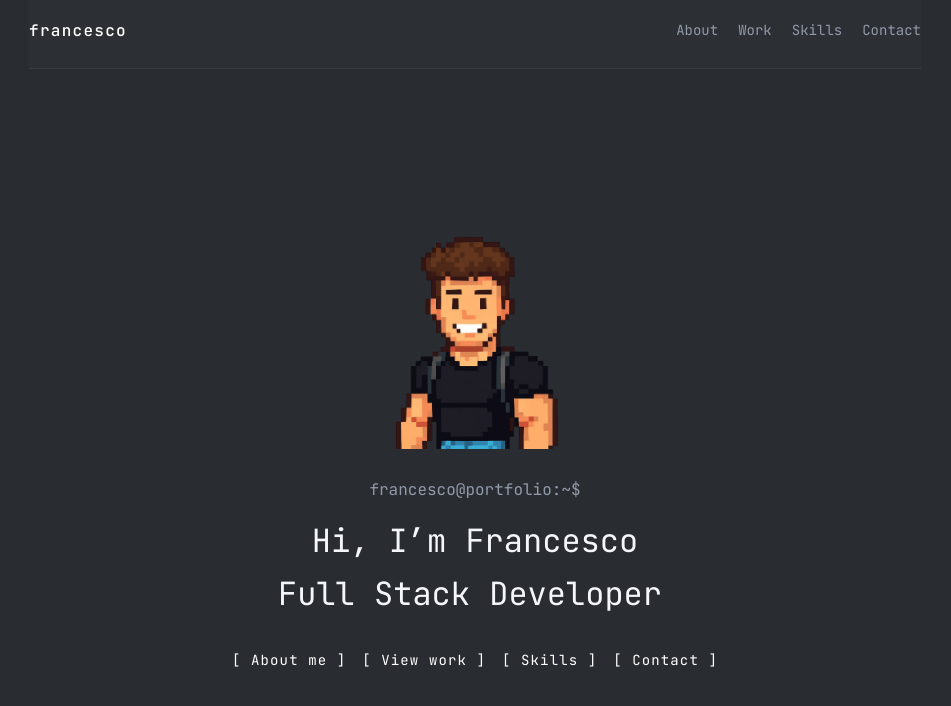
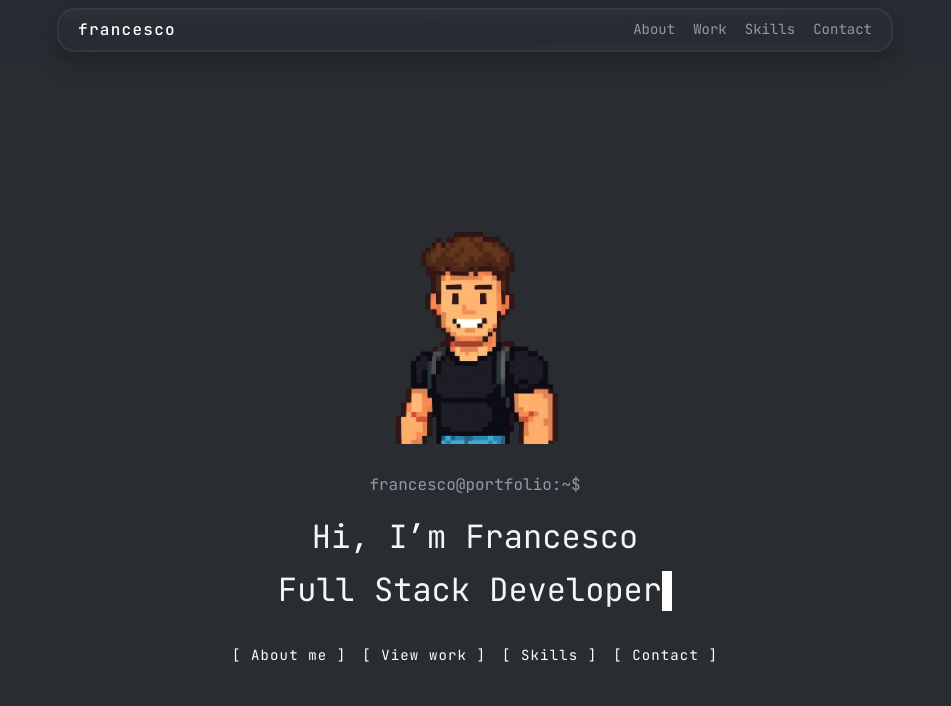
Before and after one commit to mascolo-francesco/portfolio, a plain HTML site: page index.html in a window 1280 px wide. Shown: the part 65-771 px from the top of the page, without its empty margins (165-1116 px from the left). Drawn offline with Linux system fonts and the light colour scheme.

Commit message:
Update portfolio content

```diff
--- a/index.html
+++ b/index.html
@@ -2,8 +2,10 @@
 <html lang="en">
   <head>
     <meta charset="utf-8" />
-    <title>Francesco Mascolo · Portfolio</title>
+    <title>francesco - Portfolio</title>
     <meta name="viewport" content="width=device-width, initial-scale=1" />
+    <link rel="icon" href="./assets/photos/favicon.ico" type="image/x-icon" />
+    <link rel="shortcut icon" href="./assets/photos/favicon.ico" type="image/x-icon" />
     <link rel="preconnect" href="https://fonts.googleapis.com" />
     <link rel="preconnect" href="https://fonts.gstatic.com" crossorigin />
     <link
@@ -14,7 +16,8 @@
   </head>
   <body>
     <div class="page">
-      <header class="site-header">
+      <header class="site-header is-condensed">
+        <div class="site-header__bar">
           <div class="logo">francesco</div>
           <nav class="nav-links">
             <a href="#about">About</a>
@@ -22,6 +25,7 @@
             <a href="#skills">Skills</a>
             <a href="#contact">Contact</a>
           </nav>
+        </div>
       </header>
 
       <main>
@@ -46,7 +50,7 @@
           </div>
         </section>
 
-        <section class="section reveal" id="about">
+        <section class="section" id="about">
           <h2 class="section__title">// About me</h2>
           <div class="terminal-window">
             <div class="terminal-window__header">
@@ -55,7 +59,8 @@
             </div>
             <div class="terminal-window__body">
             <div class="about-terminal typewriter-block" data-autostart="false"><span class="typewriter" data-lines='[
-"francesco@portfolio:~$ cat about.txt",
+"LAST_LOGIN",
+"francesco@portfolio:~ % cat about.txt",
 "I am a full-stack developer based in Italy. I enjoy launching all kinds of web products, including SaaS and various types of startups: social products, artificial intelligence projects, engineering tools, and more.",
 "I work with clean, scalable architectures and code, and I create refined and appealing user interfaces and visual designs.",
 "On the frontend, I use semantic HTML, CSS architecture, and modern JavaScript.",
--- a/script.js
+++ b/script.js
@@ -1,5 +1,6 @@
-const DEFAULT_SPEED = 60;
-const DEFAULT_DELAY = 450;
+// Slightly faster typing + line delay
+const DEFAULT_SPEED = 45;
+const DEFAULT_DELAY = 320;
 
 const typewriterBlocks = Array.from(
   document.querySelectorAll(".typewriter-block")
@@ -19,6 +20,40 @@ typewriterBlocks.forEach((block) => {
     lines = [];
   }
 
+  // Replace dynamic placeholders with real runtime values
+  const formatLastLogin = () => {
+    const now = new Date();
+    const days = ["Sun", "Mon", "Tue", "Wed", "Thu", "Fri", "Sat"];
+    const months = [
+      "Jan",
+      "Feb",
+      "Mar",
+      "Apr",
+      "May",
+      "Jun",
+      "Jul",
+      "Aug",
+      "Sep",
+      "Oct",
+      "Nov",
+      "Dec",
+    ];
+    const pad = (n) => String(n).padStart(2, "0");
+    const day = days[now.getDay()];
+    const mon = months[now.getMonth()];
+    const date = pad(now.getDate());
+    const hh = pad(now.getHours());
+    const mm = pad(now.getMinutes());
+    const ss = pad(now.getSeconds());
+    return `Last login: ${day} ${mon} ${date} ${hh}:${mm}:${ss} on console`;
+  };
+
+  if (Array.isArray(lines) && lines.length > 0) {
+    if (typeof lines[0] === "string" && /LAST_LOGIN|__LAST_LOGIN__/i.test(lines[0])) {
+      lines[0] = formatLastLogin();
+    }
+  }
+
   const instance = {
     block,
     textEl,
@@ -34,6 +69,69 @@ typewriterBlocks.forEach((block) => {
 
   cursor.style.visibility = block.dataset.autostart === "true" ? "visible" : "hidden";
   typewriterInstances.set(block, instance);
+
+  // For the about terminal, pre-measure the final height so the
+  // window doesn't grow while typing. This keeps the shell "fixed".
+  if (block.classList.contains("about-terminal") && Array.isArray(lines)) {
+    let measuring = false;
+    const measure = () => {
+      if (measuring) return;
+      measuring = true;
+
+      const bodyEl = block.closest(".terminal-window__body");
+
+      block.style.removeProperty("height");
+      block.style.removeProperty("min-height");
+      block.style.removeProperty("max-height");
+      if (bodyEl) {
+        bodyEl.style.removeProperty("min-height");
+      }
+
+      const ghost = document.createElement("span");
+      ghost.className = "typewriter";
+      ghost.style.cssText =
+        "position:absolute;visibility:hidden;pointer-events:none;white-space:pre-wrap;width:100%;left:0;right:0;";
+      ghost.textContent = lines.join("\n");
+      block.appendChild(ghost);
+
+      const height = ghost.offsetHeight;
+      ghost.remove();
+
+      if (height > 0) {
+        const extraSpace = window.innerWidth <= 640 ? 156 : 64;
+        const roundedHeight = Math.ceil(height + extraSpace);
+        block.style.height = `${roundedHeight}px`;
+        block.style.minHeight = `${roundedHeight}px`;
+        block.style.maxHeight = `${roundedHeight}px`;
+        block.style.flexShrink = "0";
+
+        if (bodyEl) {
+          const styles = window.getComputedStyle(bodyEl);
+          const padTop = parseFloat(styles.paddingTop) || 0;
+          const padBottom = parseFloat(styles.paddingBottom) || 0;
+          bodyEl.style.minHeight = `${roundedHeight + padTop + padBottom}px`;
+        }
+      }
+
+      measuring = false;
+    };
+
+    // Run after fonts are ready for accurate metrics
+    if (document.fonts && typeof document.fonts.ready?.then === "function") {
+      document.fonts.ready.then(() => measure());
+    }
+    // Fallbacks: next frame and on load
+    requestAnimationFrame(measure);
+    window.addEventListener("load", measure, { once: true });
+
+    // Re-measure if container width changes
+    if (typeof ResizeObserver === "function") {
+      const ro = new ResizeObserver(() => measure());
+      ro.observe(block);
+      // Store observer for possible future use
+      instance.resizeObserver = ro;
+    }
+  }
 });
 
 function renderTypewriter(instance) {
@@ -157,4 +255,8 @@ if (siteHeader) {
   }
   window.addEventListener("resize", updateHeaderOffset, { passive: true });
   window.addEventListener("load", updateHeaderOffset, { once: true });
+
+  // Keep header in compact mode at all times
+  siteHeader.classList.add("is-condensed");
+  updateHeaderOffset();
 }
--- a/styles.css
+++ b/styles.css
@@ -9,6 +9,8 @@
   --transition: 180ms ease;
   --shadow-soft: 0 32px 60px rgba(6, 8, 12, 0.42);
   --header-offset: 120px;
+  --header-bg: rgba(41, 45, 50, 0.92);
+  --bar-inset: 12px; /* lateral inset for header bar */
 }
 
 html {
@@ -60,14 +62,53 @@ a:focus-visible {
   position: sticky;
   top: 0;
   z-index: 10;
+  display: block;
+  margin-bottom: 40px;
+  padding: 18px 0 16px;
+}
+
+.site-header::before {
+  content: "";
+  position: absolute;
+  z-index: -1;
+  top: 0;
+  left: 50%;
+  transform: translateX(-50%);
+  width: 100vw;
+  height: 100%;
+  background: var(--header-bg);
+  border-bottom: none;
+  backdrop-filter: blur(6px);
+}
+
+.site-header__bar {
   display: flex;
+  align-items: center;
   justify-content: space-between;
-  align-items: center;
-  margin-bottom: 40px;
-  padding: 20px 0 24px;
-  border-bottom: 1px solid rgba(255, 255, 255, 0.06);
-  background: rgba(45, 48, 53, 0.92);
-  backdrop-filter: blur(6px);
+  gap: 12px;
+  padding: 12px 24px;
+  margin: 0 var(--bar-inset);
+  background: rgba(41, 45, 50, 0.38);
+  border: 1px solid rgba(255, 255, 255, 0.08);
+  border-radius: 16px;
+  box-shadow: 0 8px 24px rgba(6, 8, 12, 0.28), inset 0 0 0 1px rgba(255,255,255,0.04);
+  backdrop-filter: blur(10px) saturate(135%);
+  -webkit-backdrop-filter: blur(10px) saturate(135%);
+  overflow: hidden;
+  position: relative;
+  transition: padding var(--transition), border-radius var(--transition), background var(--transition), transform var(--transition), box-shadow var(--transition);
+}
+
+.site-header.is-condensed .site-header__bar {
+  padding: 8px 20px;
+  border-radius: 18px;
+  background: rgba(41, 45, 50, 0.34);
+}
+
+/* Shrink wrapper padding too for a clearer compress effect */
+.site-header.is-condensed {
+  padding: 10px 0 8px;
+  --bar-inset: 28px;
 }
 
 .logo {
@@ -80,7 +121,7 @@ a:focus-visible {
 
 .nav-links {
   display: flex;
-  gap: 20px;
+  gap: 18px;
   font-family: "JetBrains Mono", monospace;
   font-size: 14px;
 }
@@ -112,6 +153,53 @@ a:focus-visible {
 .nav-links a:focus-visible::after {
   transform: scaleX(1);
   transform-origin: left;
+}
+
+@media (max-width: 640px) {
+  .site-header__bar {
+    padding: 10px 16px;
+  }
+  .site-header.is-condensed .site-header__bar {
+    padding: 6px 14px;
+  }
+  .site-header {
+    --bar-inset: 8px;
+  }
+  .site-header.is-condensed {
+    --bar-inset: 14px;
+  }
+  .nav-links {
+    gap: 12px;
+    font-size: 13px;
+  }
+  .logo {
+    font-size: 15px;
+  }
+}
+
+/* Liquid glass shimmer overlay */
+.site-header__bar::after {
+  content: "";
+  position: absolute;
+  inset: 0;
+  pointer-events: none;
+  background-image:
+    radial-gradient(120% 60% at 20% 0%, rgba(255,255,255,0.08), rgba(255,255,255,0.0) 60%),
+    radial-gradient(100% 50% at 80% 100%, rgba(255,255,255,0.05), rgba(255,255,255,0.0) 60%);
+  background-size: 200% 200%, 200% 200%;
+  background-position: 0% 0%, 100% 100%;
+  mix-blend-mode: overlay;
+  animation: liquidShift 18s ease-in-out infinite alternate;
+}
+
+@keyframes liquidShift {
+  0% { background-position: 0% 0%, 100% 100%; }
+  50% { background-position: 40% 60%, 60% 40%; }
+  100% { background-position: 100% 0%, 0% 100%; }
+}
+
+@media (prefers-reduced-motion: reduce) {
+  .site-header__bar::after { animation: none; }
 }
 
 .hero {
@@ -470,3 +558,12 @@ a:focus-visible {
     scroll-behavior: auto !important;
   }
 }
+
+/* Mobile tweaks */
+@media (max-width: 640px) {
+  /* Slightly wider terminal window by bleeding into section padding */
+  .terminal-window {
+    margin-left: -16px;
+    margin-right: -16px;
+  }
+}
```
Also changed, not shown: assets/photos/favicon.ico (added). Lines whose indentation alone changed are shown as unchanged.
